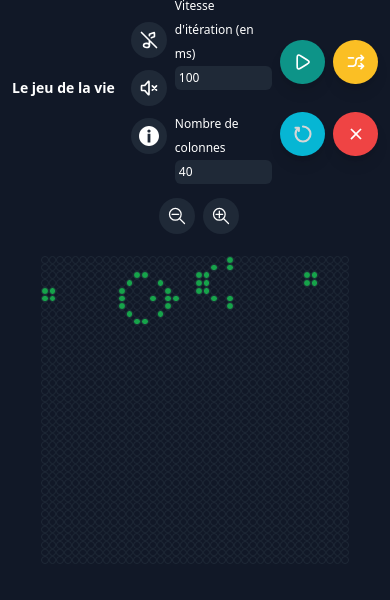
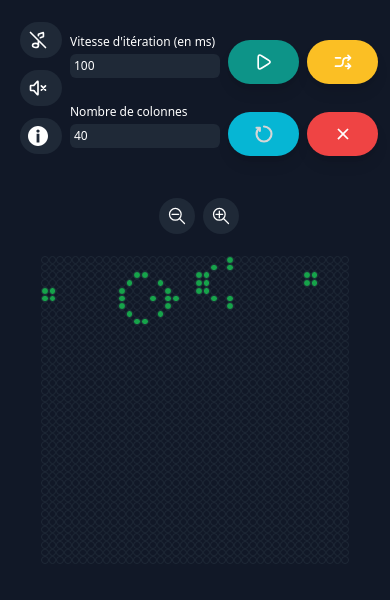
Before and after one commit to drxp21/game_of_life, a Vue app: page / in a window 390 px wide. Shown: the top 600 px of the page. Built offline with nearby package versions, Linux system fonts and the light colour scheme.

Commit message:
minor changes

```diff
--- a/src/App.vue
+++ b/src/App.vue
@@ -242,7 +242,7 @@ onBeforeUnmount(() => {
       class="text-white w-full md:w-56 flex flex-row md:flex-col px-3 md:pt-5 md:pl-5 items-center gap-2 h-44"
     >
     <div
-     class="text-sm font-bold">Le jeu de la vie</div
+     class="text-sm font-bold hidden md:block">Le jeu de la vie</div
       >
       <div class="w-full flex flex-col md:flex-row justify-center flex-[1] gap-3">
         <!-- Music toggle button -->
```
